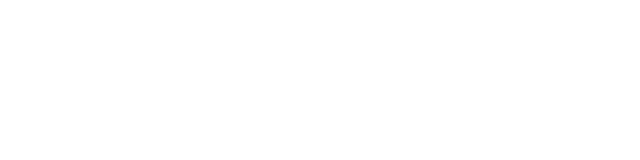
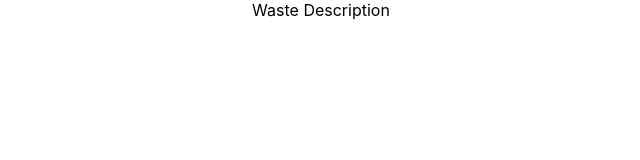
Before and after one commit to Junction-2023-9room/9room-frontend, a React (Vite) app: page /waste/1 in a window 1280 px wide. Before the commit this address had no page. Shown: the top 160 px of the page, without its empty margins (319-959 px from the left). Built offline with nearby package versions, Linux system fonts and the light colour scheme.

Commit message:
feat: router page add

```diff
--- a/src/App.tsx
+++ b/src/App.tsx
@@ -1,6 +1,6 @@
 import './App.css';
 
-import Router from './Router';
+import Router from './router/Router';
 
 function App() {
   return (
--- a/src/Router.tsx
+++ /dev/null
@@ -1,21 +0,0 @@
-import { BrowserRouter, Route, Routes } from 'react-router-dom';
-
-import IndexPage from './pages/Index';
-
-function Paths() {
-  return (
-    <Routes>
-      <Route index element={<IndexPage />} />
-    </Routes>
-  );
-}
-
-function Router() {
-  return (
-    <BrowserRouter>
-      <Paths />
-    </BrowserRouter>
-  );
-}
-
-export default Router;
--- a/src/components/Layout.tsx
+++ b/src/components/Layout.tsx
@@ -1,14 +1,14 @@
-import { PropsWithChildren } from 'react';
+import { Outlet } from 'react-router-dom';
 import { styled } from 'styled-components';
 
 import theme from '../styles/theme';
 
-interface Props {
-  title?: string;
-}
-
-function Layout({ children }: PropsWithChildren<Props>) {
-  return <Container>{children}</Container>;
+function Layout() {
+  return (
+    <Container>
+      <Outlet />
+    </Container>
+  );
 }
 
 export default Layout;
--- /dev/null
+++ b/src/pages/CompanyDetail/index.tsx
@@ -0,0 +1,7 @@
+import React from 'react';
+
+const Index = () => {
+  return <div>Company Detail</div>;
+};
+
+export default Index;
--- a/src/pages/Index.tsx
+++ /dev/null
@@ -1,5 +0,0 @@
-function IndexPage() {
-  return <div>IndexPage</div>;
-}
-
-export default IndexPage;
--- /dev/null
+++ b/src/pages/Main/index.tsx
@@ -0,0 +1,5 @@
+function Main() {
+  return <div>Main Page</div>;
+}
+
+export default Main;
--- /dev/null
+++ b/src/pages/Process/index.tsx
@@ -0,0 +1,7 @@
+import React from 'react';
+
+const Index = () => {
+  return <div>Process</div>;
+};
+
+export default Index;
--- /dev/null
+++ b/src/pages/Waste/index.tsx
@@ -0,0 +1,7 @@
+import React from 'react';
+
+const Index = () => {
+  return <div>Waste</div>;
+};
+
+export default Index;
--- /dev/null
+++ b/src/pages/WasteCompanySelect/index.tsx
@@ -0,0 +1,7 @@
+import React from 'react';
+
+const Index = () => {
+  return <div>Waste Company Select</div>;
+};
+
+export default Index;
--- /dev/null
+++ b/src/pages/WasteDescription/index.tsx
@@ -0,0 +1,7 @@
+import React from 'react';
+
+const Index = () => {
+  return <div>Waste Description</div>;
+};
+
+export default Index;
--- /dev/null
+++ b/src/router/Router.tsx
@@ -0,0 +1,34 @@
+import { BrowserRouter, Route, Routes } from 'react-router-dom';
+
+import Layout from '../components/Layout';
+import CompanyDetail from '../pages/CompanyDetail/index';
+import Main from '../pages/Main/index';
+import Process from '../pages/Process/index';
+import Waste from '../pages/Waste/index';
+import WasteCompanySelect from '../pages/WasteCompanySelect/index';
+import WasteDescription from '../pages/WasteDescription/index';
+
+function Paths() {
+  return (
+    <Routes>
+      <Route element={<Layout />}>
+        <Route path={'/'} element={<Main />} />
+        <Route path={'/waste'} element={<Waste />} />
+        <Route path={'/waste/:name'} element={<WasteDescription />} />
+        <Route path={'/waste/:name/company'} element={<WasteCompanySelect />} />
+        <Route path={'/company/:id'} element={<CompanyDetail />} />
+        <Route path={'/process/:id'} element={<Process />} />
+      </Route>
+    </Routes>
+  );
+}
+
+function Router() {
+  return (
+    <BrowserRouter>
+      <Paths />
+    </BrowserRouter>
+  );
+}
+
+export default Router;
```
Also changed, not shown: 1 other file (tests, documents, lock files or other folders).
